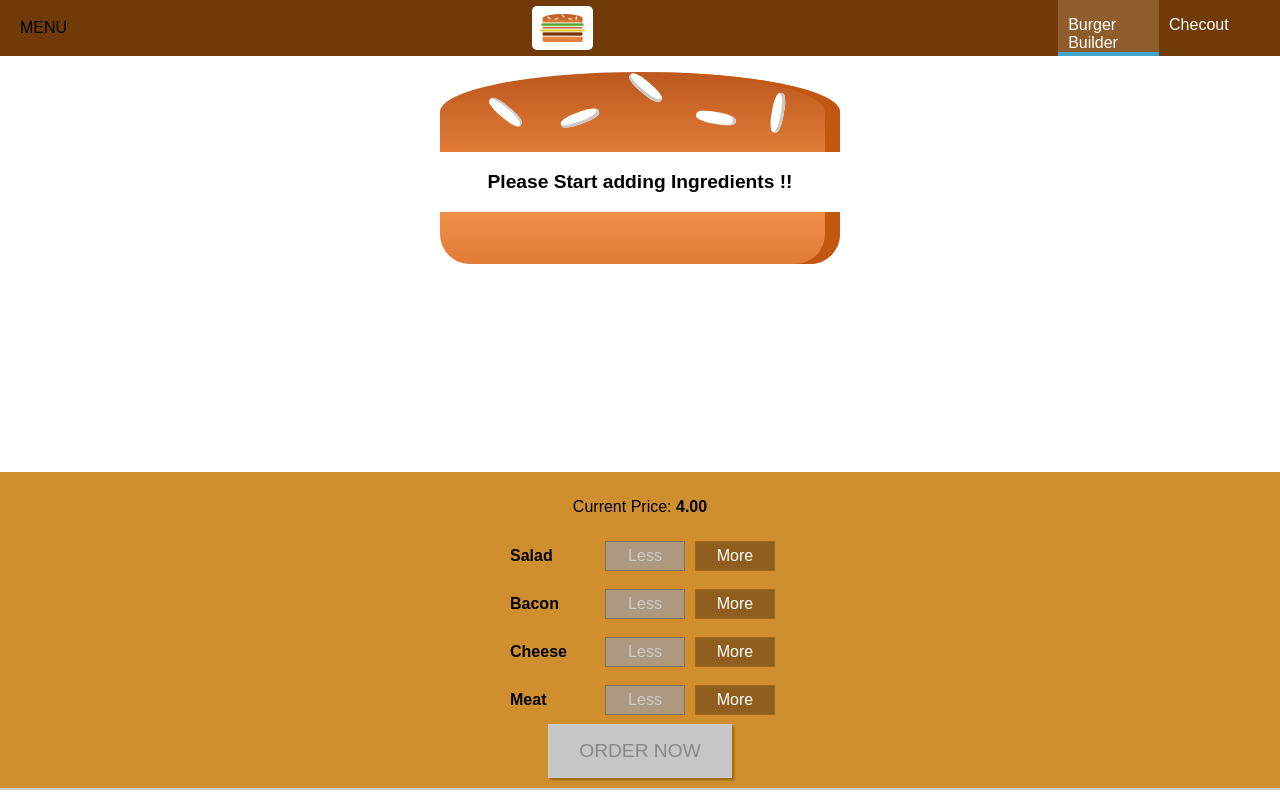
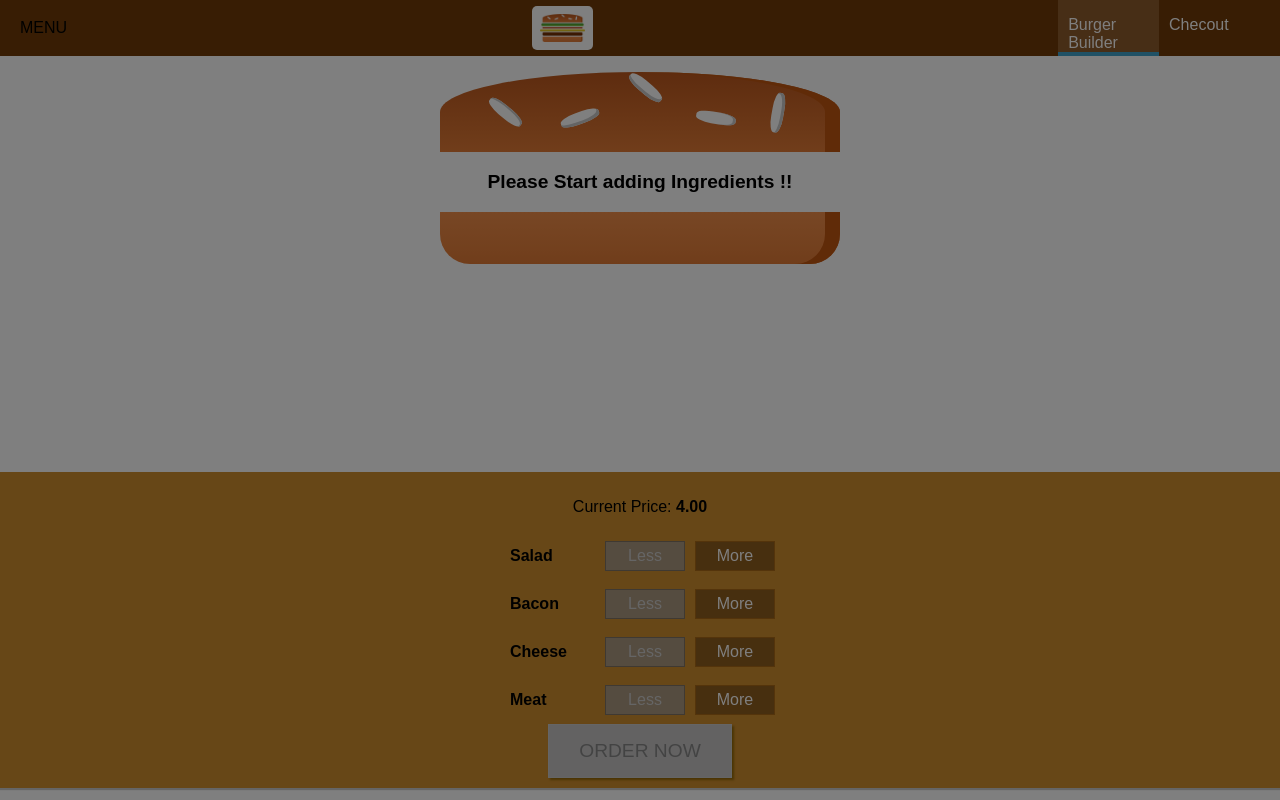
Before and after one commit to IH-honnette/burger-builder, a React (Create React App) app: page / in a window 1280 px wide. Built offline with nearby package versions, Linux system fonts and the light colour scheme.

Commit message:
Dynamically showing the sideDrawer

```diff
--- a/src/components/Layout/Layout.js
+++ b/src/components/Layout/Layout.js
@@ -1,18 +1,29 @@
-import React from 'react';
+import React, {Component } from 'react';
 import Aux from '../../hoc/Auxiliary';
 import classes from './Layout.module.css'
 import Toolbar from '../Navigation/ToolBar/ToolBar'
 import SideDrawer from '../Navigation/SideDrawer/SideDrawer'
 
-const layout =(props) =>(
+class Layout extends Component {
+    state ={
+        showSideDrawer: true
+    }
+    sideDrawerClosedHandler =() => {
+         this.setState({showSideDrawer: false })
+   }
+
+    render () {
+            return (
                 <Aux>
                     {/* <div>Toolbar, SideBar, Backdrop</div> */}
                     <Toolbar/>
-   <SideDrawer />
+                    <SideDrawer closed ={this.sideDrawerClosedHandler} open ={this.state.showSideDrawer} />
                     <main className={classes.Content}>
-       {props.children}
+                        {this.props.children}
                     </main>
                 </Aux>
-);
+            )
+    }
+}
 
-export default layout;
+export default Layout;
--- a/src/components/Navigation/SideDrawer/SideDrawer.js
+++ b/src/components/Navigation/SideDrawer/SideDrawer.js
@@ -3,13 +3,19 @@
 import Logo from "../../Logo/Logo";
 import NavigationItems from "../NavigationItems/NavigationItems";
 import classes from "./SideDrawer.module.css";
+import Backdrop from "../../UI/Backdrop/Backdrop"
+import Aux from "../../../hoc/Auxiliary"
 
 const sidedrawer =(props)=> {
 //
-
+  let attachedClasses =[classes.SideDrawer ,  classes.Close];
+  if(props.open) {
+      attachedClasses =[classes.SideDrawer , classes.Open];
+  }
         return (
-
-            <div className={classes.SideDrawer}>
+            <Aux>
+             <Backdrop  show ={props.open} clicked={props.closed}/>
+            <div className={attachedClasses.join(' ')}>
                 <div className={classes.Logo}>
                      <Logo />
                 </div>
@@ -18,6 +24,7 @@
                     <NavigationItems />
                 </nav>
             </div>
+            </Aux>
         );
 
 }
--- a/src/components/Navigation/SideDrawer/SideDrawer.module.css
+++ b/src/components/Navigation/SideDrawer/SideDrawer.module.css
@@ -22,8 +22,8 @@
    transform:  translateX(0);
 }
 
-.Closed {
-  transform: translate3d(-100%);
+.Close {
+  transform: translateX(-100%);
 }
 .Logo {
     height: 11%;
```
Lines whose indentation alone changed are shown as unchanged.
